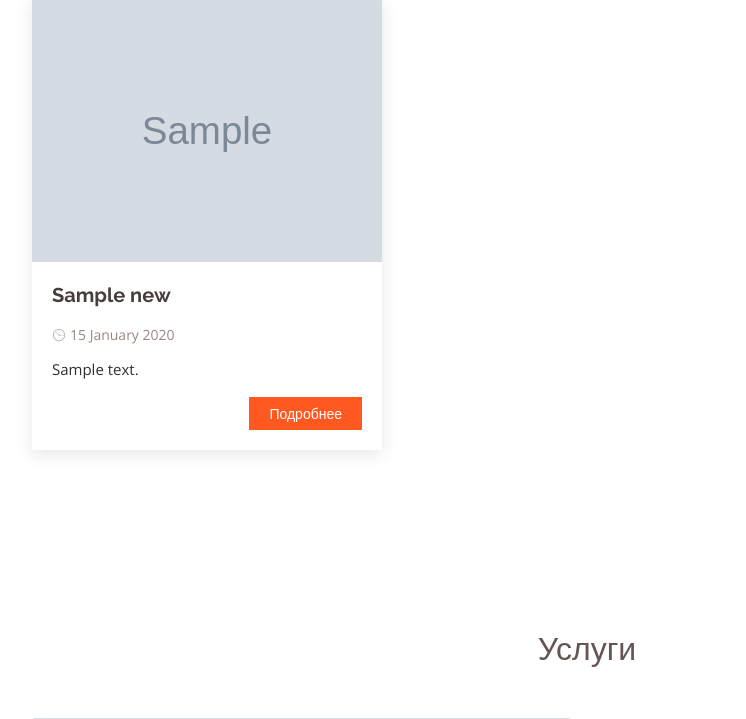
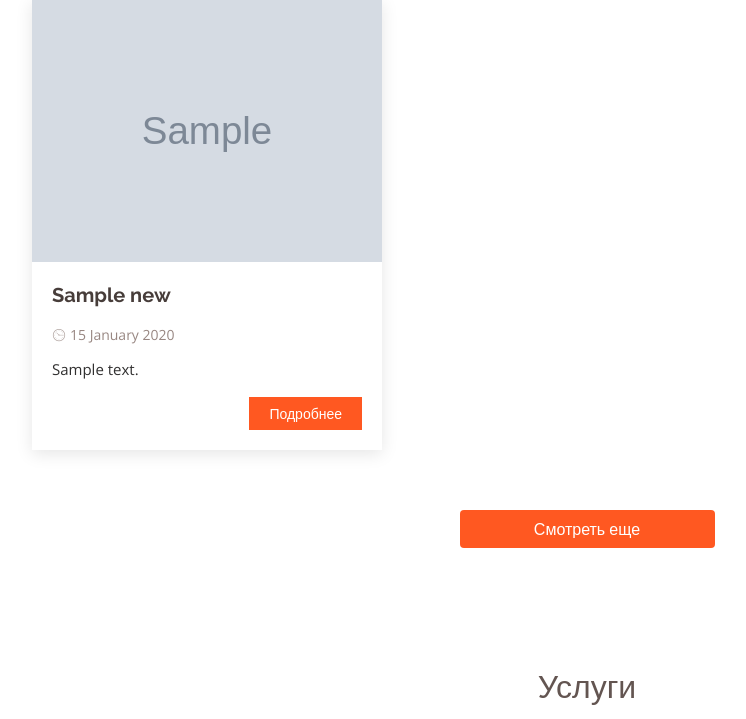
Before and after one commit to kiselevvn/legal-service, a Django app: page / in a window 1280 px wide. Shown: the part 699-1418 px from the top of the page, without its empty margins (53-799 px from the left). Run offline with Django 3.2, Linux system fonts and the light colour scheme; tables that the repository leaves empty hold one stand-in row (values such as "Sample post"); grey boxes marked "Sample" are stand-in pictures; some libraries are stand-ins or nearby versions.

Commit message:
add 'read more btn'

```diff
--- a/frontend/templates/templatetags/news-landing.html
+++ b/frontend/templates/templatetags/news-landing.html
@@ -39,6 +39,11 @@
               </div>
           {% endfor %}
         </div>
+        <div class="row justify-content-center">
+          <div class="col-12 col-md-5 col-lg-3">
+            <a href="{% url 'news-list' %}" class="btn d-block text-white" style="background-color:#ff5821;">Смотреть еще</a>
+          </div>
+        </div>
       </div>
     </section>
 {% endif %}
```
